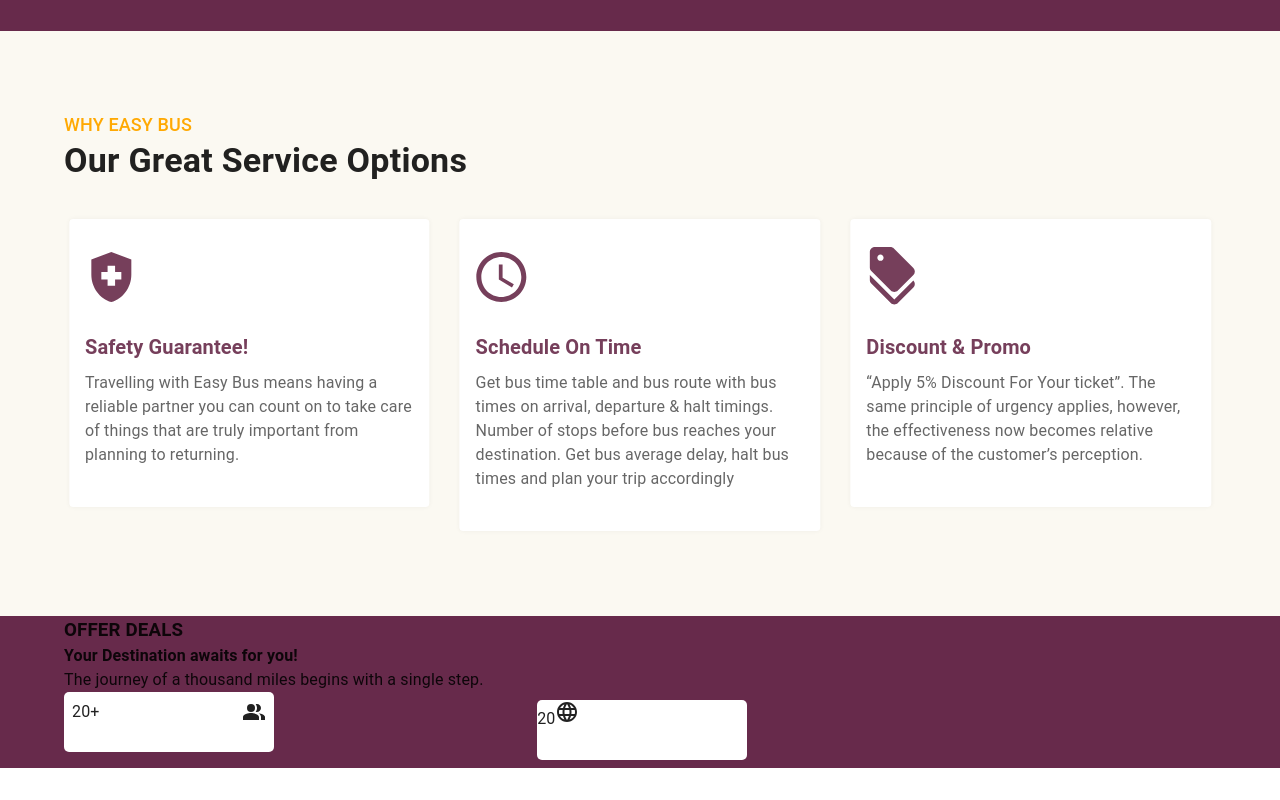
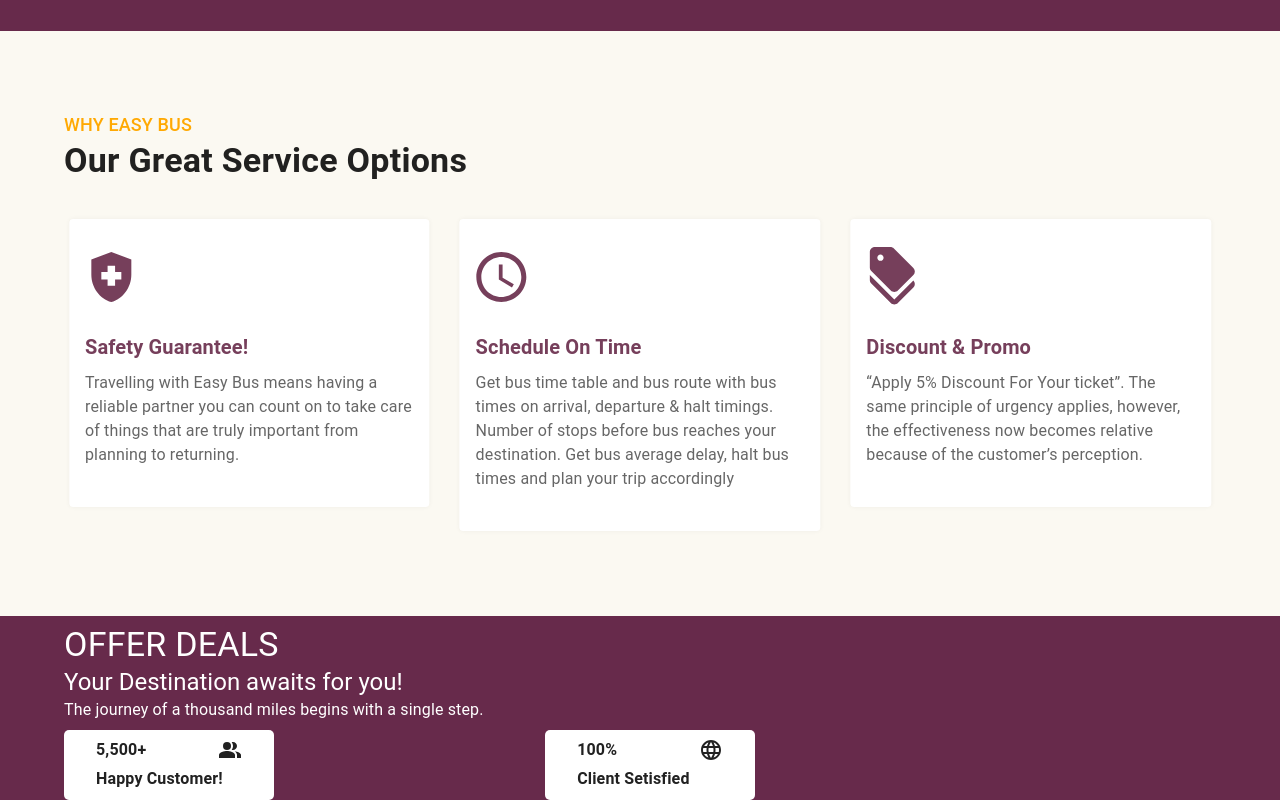
Before and after one commit to apo-star/React_Easybus, a React (Vite) app in the folder frontend/: page / in a window 1280 px wide. Shown: the part 3418-4218 px from the top of the page. Before the commit the page ends 4186 px from the top, so only its background shows below. Built offline with nearby package versions, Linux system fonts and the light colour scheme.

Commit message:
styles added

```diff
--- a/frontend/src/pages/home/sections/destination/destination.jsx
+++ b/frontend/src/pages/home/sections/destination/destination.jsx
@@ -1,36 +1,65 @@
-import { Box, Stack } from '@mui/material';
+import { Box, Stack, Typography } from '@mui/material';
 import PeopleAltIcon from '@mui/icons-material/PeopleAlt';
 import LanguageIcon from '@mui/icons-material/Language';
 import React from 'react'
-import CountUp from 'react-countup';
+import { useCountUp } from 'react-countup';
 
 import './counter.css';
+import { Container } from '@mui/system';
 
 const Destination = () => {
+  useCountUp({
+    ref: 'customerCounter',
+    start: 5000,
+    end: 5500,
+    duration: 0.9,
+    suffix: "+",
+    enableScrollSpy: true,
+  });
+  useCountUp({
+    ref: 'percentageCounter',
+    start: 1,
+    end: 100,
+    suffix: "%",
+    duration: 0.9,
+    enableScrollSpy: true,
+  });
   return (
-    <Box sx={{ bgcolor: "#672A4B" }}>
-      <Stack maxWidth={"90%"} mx={"auto"}>
-        <h3>OFFER DEALS</h3>
-        <h4>Your Destination awaits for you!</h4>
-        <p>The journey of a thousand miles begins with a single step.</p>
+    <Box sx={{ bgcolor: "#672A4B" }} >
+      <Stack maxWidth={"90%"} mx={"auto"} paddingTop={1}>
+        <Box marginBottom={1}>
+          <Typography variant="h4" sx={{ color: "#FFF" }}>OFFER DEALS</Typography>
+          <Typography variant="h5" sx={{ color: "#FFF" }}>Your Destination awaits for you!</Typography>
+          <Typography variant="p" sx={{ color: "#FFF" }}>The journey of a thousand miles begins with a single step.</Typography>
+        </Box>
+        <Box maxWidth={"60%"} display="flex" justifyContent="space-between" >
 
-        <Box maxWidth={"60%"} display="flex" justifyContent="space-between" spacing={2} >
+          <Box width={210} height={70} sx={{ bgcolor: "#fff" }} className="counter">
 
-          <Box width={210} height={60} sx={{ bgcolor: "#fff" }} className="counter">
-
-            <Box margin={1} display="flex" justifyContent="space-between" >
-              <div>
-                <CountUp start={1} duration={0.5} end={20} />
-                <span>+</span>
-              </div>
-              <PeopleAltIcon />
+            <Box margin={1} display="flex" sx={{ flexDirection: 'column' }}>
+              <Container sx={{display:"flex", justifyContent:"space-between",marginBottom:"5px"}} >
+                <strong><Typography variant="p" id="customerCounter" /></strong>
+                <PeopleAltIcon />
+              </Container>
+              <Container>
+                <Typography variant='p' sx={{fontWeight:"bold",marginTop:"5px"}}>Happy Customer!</Typography>
+              </Container>
             </Box>
 
           </Box>
 
-          <Box margin={1} width={210} height={60} sx={{ bgcolor: "#fff" }} className="counter">
-            <CountUp start={1} duration={-.5} end={20}></CountUp>
-            <LanguageIcon />
+          <Box width={210} height={70} sx={{ bgcolor: "#fff" }} className="counter">
+
+            <Box margin={1} display="flex" sx={{ flexDirection: 'column' }}>
+              <Container sx={{display:"flex", justifyContent:"space-between",marginBottom:"5px"}} >
+                <strong><Typography variant="p" id="percentageCounter" /></strong>
+                <LanguageIcon />
+              </Container>
+              <Container>
+                <Typography variant='p' sx={{fontWeight:"bold",marginTop:"5px"}}>Client Setisfied</Typography>
+              </Container>
+            </Box>
+
           </Box>
         </Box>
       </Stack>
```
